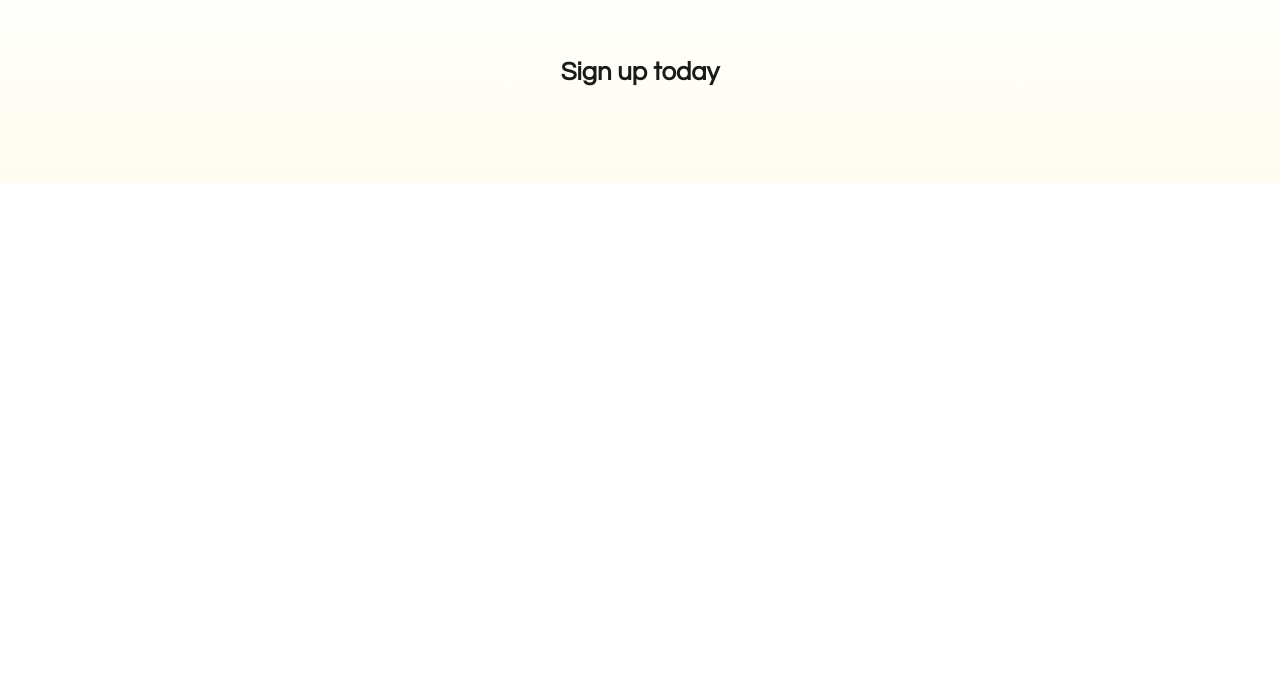
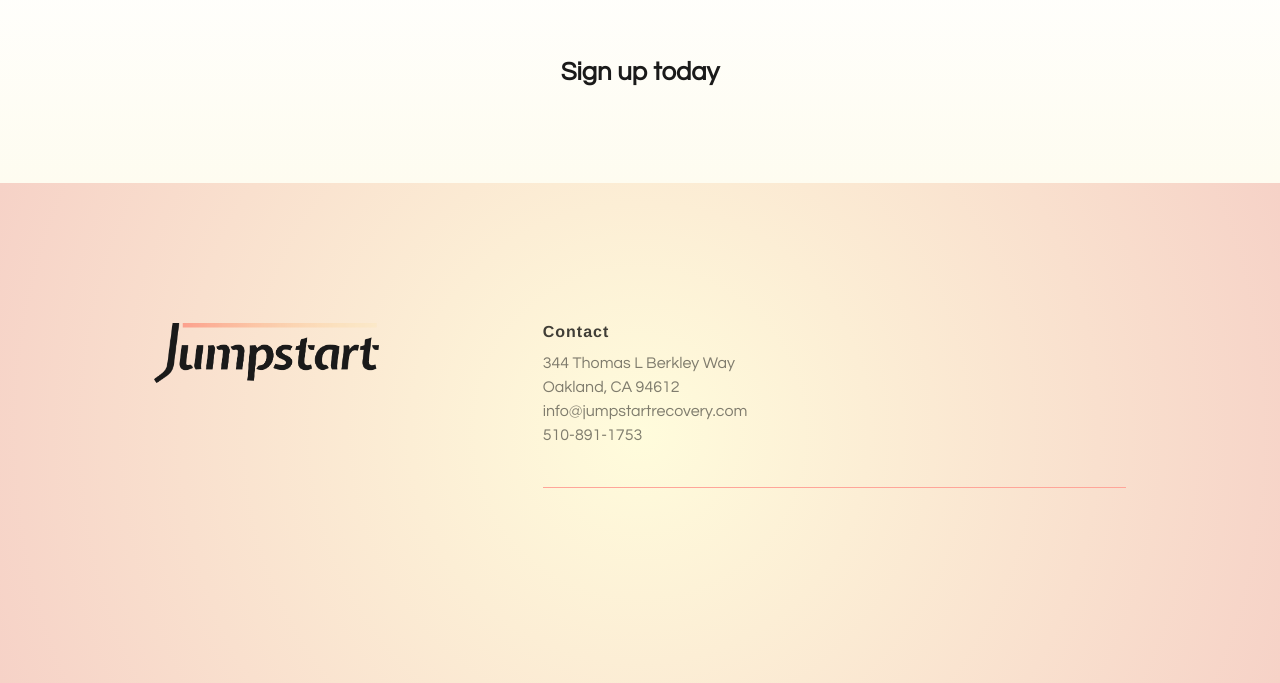
Before and after one commit to Dabrown18/jumpstart-recovery, a React (Create React App) app: page / in a window 1280 px wide. Shown: the part 5886-6569 px from the top of the page. Before the commit the page ends 6069 px from the top, so only its background shows below. Built offline with nearby package versions, Linux system fonts and the light colour scheme.

Commit message:
completed footer contact

```diff
--- a/src/App.js
+++ b/src/App.js
@@ -4,7 +4,8 @@ import Carousel         from './components/Carousel';
 import HowItWorks       from './components/HowItWorks';
 import BackOnTrack      from './components/BackOnTrack';
 import BuiltFromScience from './components/BuiltFromScience';
-import SignUp from './components/SignUp'
+import SignUp           from './components/SignUp';
+import Footer           from './components/Footer';
 import './App.css';
 
 class App extends Component {
@@ -17,6 +18,7 @@ class App extends Component {
          <BackOnTrack/>
          <BuiltFromScience/>
          <SignUp/>
+         <Footer />
       </div>
     );
   }
--- a/src/components/Footer/Footer.css
+++ b/src/components/Footer/Footer.css
@@ -0,0 +1,62 @@
+.footer-bg {
+	background: radial-gradient(circle,#FFFCDC 0%,#F6D2C7 100%);
+	height: 500px;
+}
+
+.footer-container {
+	margin: 0 12% 0 12%;
+	padding-top: 140px
+}
+
+.logo-container {
+	float: left;
+	width: 40%
+}
+
+.footer-logo {
+	width: 225px
+}
+
+.list-container {
+	float: left;
+	width: 60%;
+}
+
+.list {
+	padding-bottom: 40px;
+	margin-bottom: 40px;
+	border-bottom: 1px solid #FFA599;
+}
+
+.list ul {
+	list-style-type: none;
+	margin: 0;
+	padding: 0;
+}
+
+.contact {
+	width: 50%;
+}
+
+.list-heading {
+	margin-bottom: 10px;
+	font-family: 'Graphik 500',Helvetica,Arial,sans-serif;
+	font-weight: bolder;
+	font-style: normal;
+	font-stretch: normal;
+	color: rgba(0,0,0,0.75);
+	font-size: 16px;
+	letter-spacing: 1px;
+}
+
+.contact ul {
+	list-style-type: none;
+}
+
+li {
+	display: list-item;
+	color: rgba(0,0,0,0.5);
+	font-size: 16px;
+	font-weight: lighter;
+	line-height: 1.5;
+}
--- a/src/components/Footer/index.js
+++ b/src/components/Footer/index.js
@@ -0,0 +1,37 @@
+import React from 'react';
+import "./Footer.css";
+
+const Logo = require("../../img/jumpstart-recovery-black.png");
+
+const Footer = () => (
+	<div className="footer-bg">
+		<div className="footer-container">
+			<div className="logo-container">
+				<img
+					src={Logo}
+					alt="Jumpstart Recovery Logo"
+					className="footer-logo"
+				/>
+			</div>
+			<div className="list-container">
+				<div className="list">
+					<div className="contact">
+						<div className="list-heading">
+							Contact
+						</div>
+						<ul>
+							<li>
+								344 Thomas L Berkley Way<br/>
+								Oakland, CA 94612<br/>
+								info@jumpstartrecovery.com<br/>
+								510-891-1753
+							</li>
+						</ul>
+					</div>
+				</div>
+			</div>
+		</div>
+	</div>
+);
+
+export default Footer;
```
